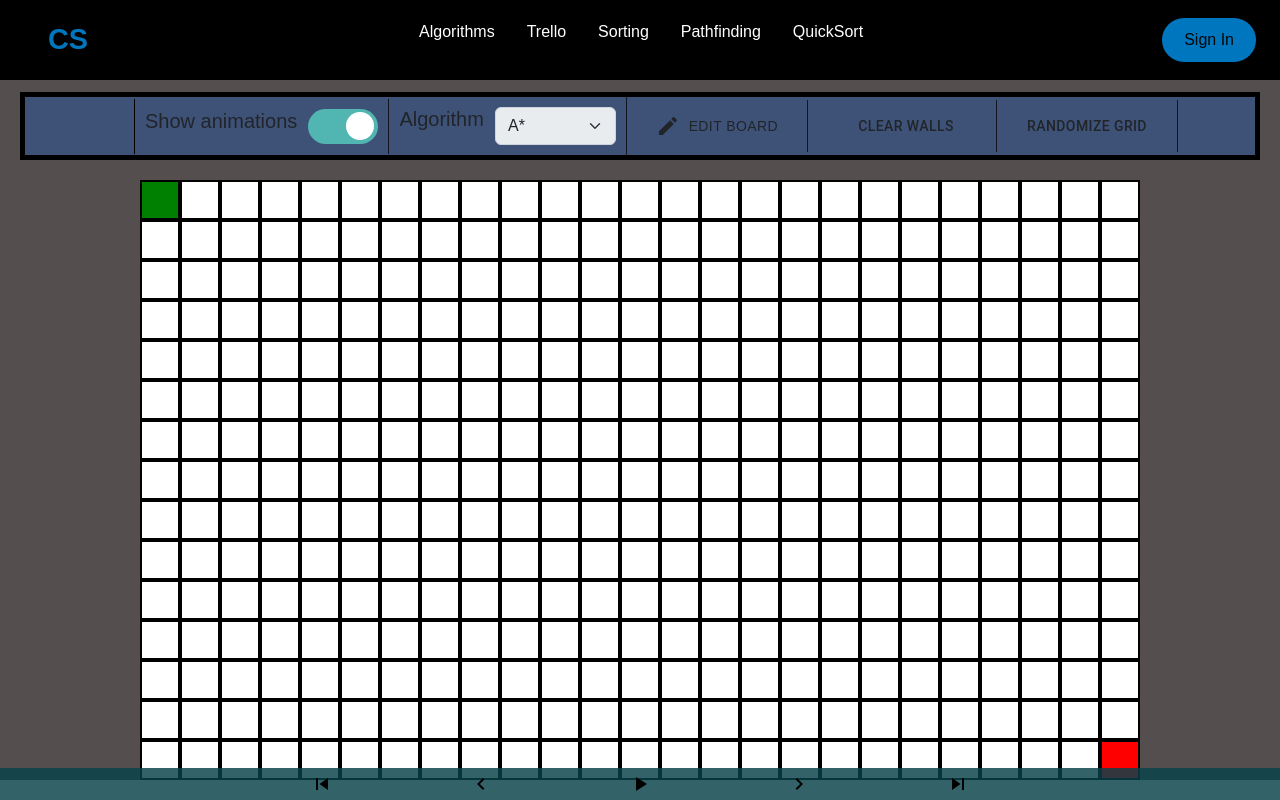
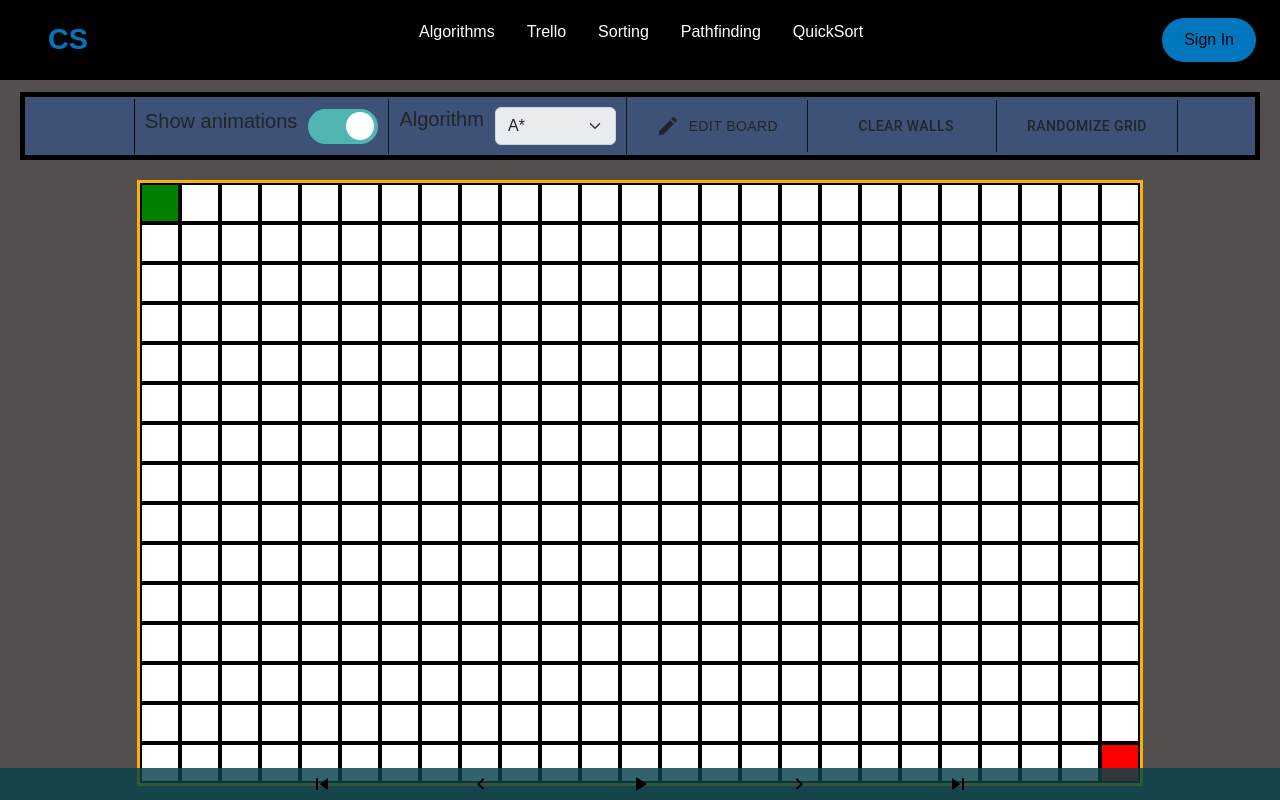
Before and after one commit to Elim-J/capstone-project, a React (Create React App) app: page /pathfind in a window 1280 px wide. Built offline with nearby package versions, Linux system fonts and the light colour scheme; a web font is replaced by a local one.

Commit message:
Fixed backround on the grid page

```diff
--- a/src/components/visualizers/shared/InfoModal.js
+++ b/src/components/visualizers/shared/InfoModal.js
@@ -45,7 +45,10 @@ const InfoModal = ({open, setOpen}) => {
                             <Typography id="transition-modal-description" sx={{mt: 2}}>
                                 Welcome to our sorting visualizer. Click off this to exit this. Otherwise press next to see all the features!
                             </Typography>
-                            <button onClick={sayHello}>Next</button>
+                            <Button variant="secondary" className="Next-Btn" onClick={() => {
+
+                            }}>Next</Button>
+
                         </Box>
                     </Fade>
 
--- a/src/css/Grid.css
+++ b/src/css/Grid.css
@@ -1,5 +1,11 @@
 .grid-wrapper {
     background-color: rgba(44, 36, 36, 0.808);
+    height: 100%;
+    position: absolute;
+    width: 100%;
+
+
+
 }
 .grid-with-nodes {
     width: fit-content;
@@ -13,13 +19,14 @@
     margin: auto;
     text-align: center;
     background-color: rgb(255, 255, 255);
+    border-style: solid;
+    border-width: 3px ;
+    border-color:  rgb(252, 176, 12) ;
 
 
 }
 .row-container {
     display: flex;
-
-
 }
 
 .actionbar {
```
